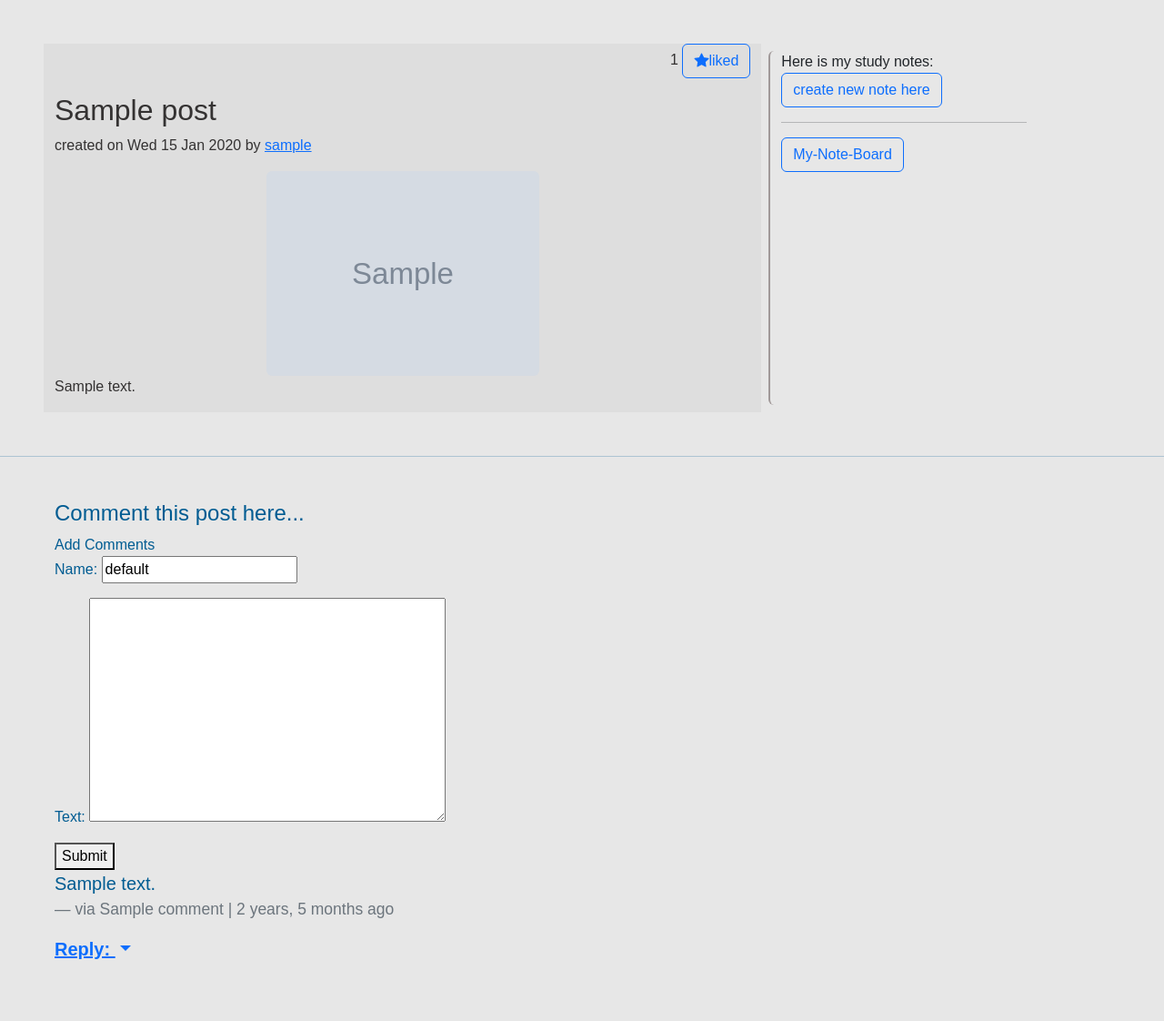
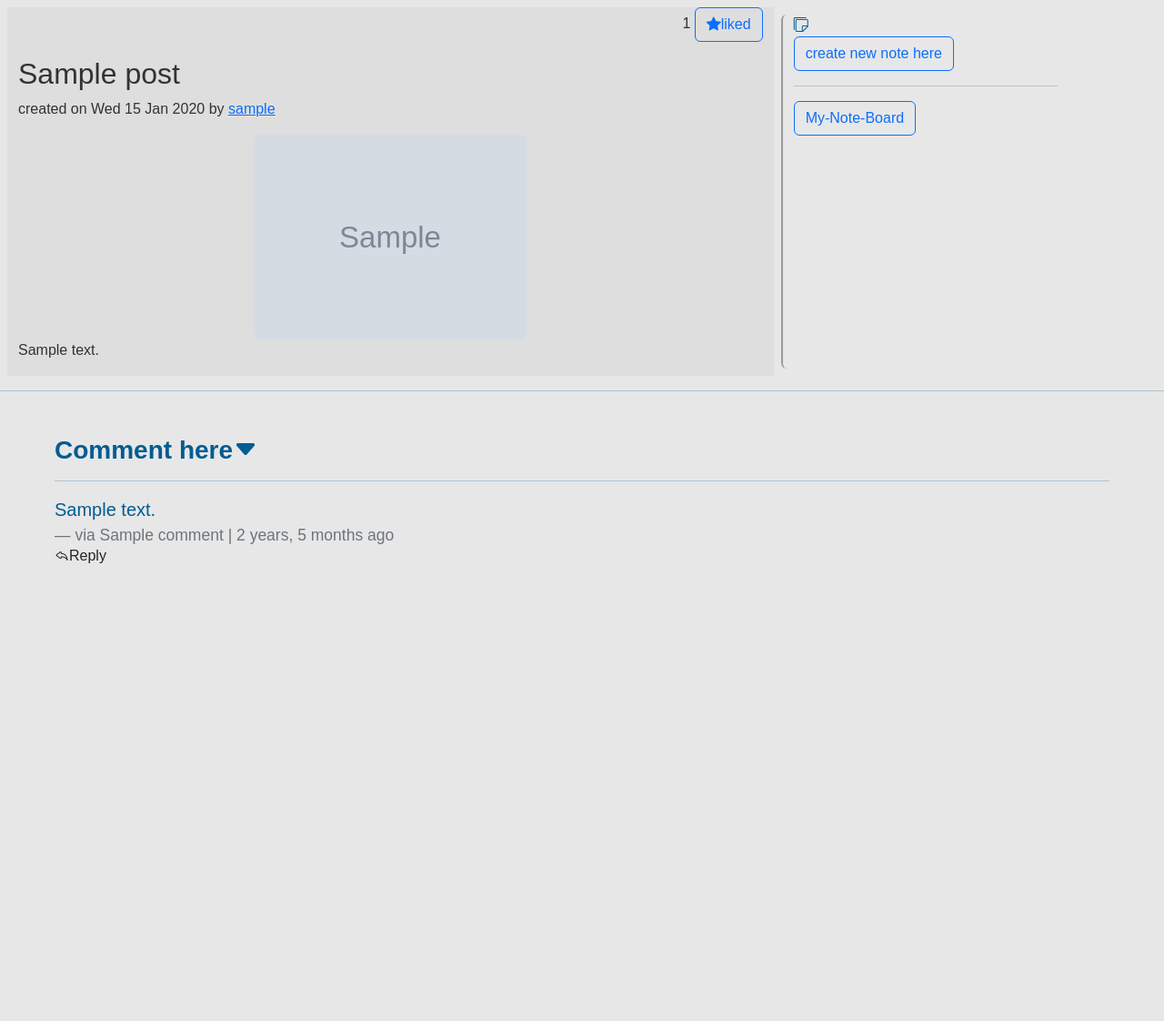
Before and after one commit to Jo-Zh/lba, a Django app: page /detail/1/ in a window 1280 px wide. Shown: the part 72-1194 px from the top of the page at 91% size. After the commit the page ends 691 px from the top, so only its background shows below. Run offline with Django 4.2, Linux system fonts and the light colour scheme; a user stored in the database is signed in; tables that the repository leaves empty hold one stand-in row (values such as "Sample post"); grey boxes marked "Sample" are stand-in pictures; some libraries are stand-ins or nearby versions.

Commit message:
update style

```diff
--- a/main/templates/main/detail.html
+++ b/main/templates/main/detail.html
@@ -1,7 +1,7 @@
 {% extends 'base.html'%}
 {% block title%} my reads {% endblock %}
 {% block content %}
-<div class="row m-5">
+<div class="row m-2">
     <div class="col-md-8 blog-main" style="background-color: #dedede; color:#343232">
         <p class="text-end">{{num}}
             {%if fav%}
@@ -28,8 +28,8 @@
         <p>{{post.content | safe}}</p>
 
     </div>
-    <div class="col-md-3 text-dark rounded m-2" style="border-left: 2px solid rgb(161, 153, 153)">
-        Here is my study notes:
+    <div class="col-md-3 rounded m-2" style="border-left: 2px solid rgb(161, 153, 153)">
+        <i class="bi bi-stickies"></i>
         {%if user.is_authenticated%}
         <p>
             <a class="btn btn-outline-primary btn-small" data-bs-toggle="collapse" href="#collapseExample1"
@@ -73,64 +73,71 @@
             </div>
         </div>
         {%else%}
-        <h5>To use notesboard, please log in.</h5>
+        <p class="card-text">To use notesboard, please log in.</p>
         {%endif%}
     </div>
 </div>
 <hr>
 <div class="row m-5">
     {%if user.is_authenticated%}
-    <h4>Comment this post here... </h4>
+    <div class="accordion-item">
+        <h2 class="accordion-header " id="headingOne">
+            <button class="accordion-button fs-3 fw-bold" type="button" data-bs-toggle="collapse"
+                data-bs-target="#collapseOne" aria-expanded="true" aria-controls="collapseOne">
+                Comment here<i class="bi bi-caret-down-fill"></i>
+            </button>
+            <hr>
+        </h2>
+        <div id="collapseOne" class="accordion-collapse collapse" aria-labelledby="headingOne"
+            data-bs-parent="#accordionExample">
+            <div class="accordion-body">
+                <form method="POST" class="d-flex flex-column w-25 h-50 ml-5 pb-5">
+                    {%csrf_token%}
+                    {{ form.as_table}}
+                    <input type="submit" value="Submit" name="comment" />
+                </form>
+            </div>
+        </div>
+    </div>
 
-    <form method="POST">
-        Add Comments
-        {%csrf_token%}
-        {{ form.as_p}}
-        <button type="submit" name="comment">Submit</button>
-    </form>
-
+    <div>
         {% for comment in comments %}
         <blockquote class="blockquote">
             <p class="lead">{{comment.text}}</p>
-        <footer class="blockquote-footer">via {{comment.name}} | {{comment.date|timesince}} ago</footer>
+            <footer class="blockquote-footer">via {{comment.name}} | {{comment.date|timesince}} ago
+                <div class="accordion-item">
+                    <h2 class="accordion-header" id="headingTwo">
+                        <button class="accordion-button collapsed text-dark" type="button" data-bs-toggle="collapse"
+                            data-bs-target="#collapseTwo" aria-expanded="true" aria-controls="collapseTwo">
+                            <i class="bi bi-reply"></i>Reply
+                        </button>
+                    </h2>
+                    <div id="collapseTwo" class="accordion-collapse collapse" aria-labelledby="headingTwo"
+                        data-bs-parent="#accordionExample">
+                        <div class="accordion-body">
+                            <form method="POST" class="d-flex flex-column w-25 h-50 ml-5 pb-5">
+                                {%csrf_token%}
+                                {{ form.as_table}}
+                                <input type="hidden" name="parent_id" value="{{comment.id}}">
+                                <input type="submit" value="reply" name="reply">
+                            </form>
+                        </div>
+                    </div>
+                </div>
+            </footer>
             {%for child_comment in comment.children%}
             <blockquote class="blockquote" style="text-indent: 50px;">
                 <p class="lead">{{child_comment.text}}</p>
                 <footer class="blockquote-footer">via {{child_comment.name}} | {{child_comment.date|timesince}} ago |
-                <div class="dropdown d-inline-block">
-                    <a class="card-link " href="#" role="button" id="dropdownMenuLink" data-bs-toggle="dropdown"
-                        aria-haspopup="true" aria-expanded="false">Reply:
+                    <!-- <div class="dropdown d-inline-block">
+                        <a class="card-link text-muted" href="#" role="button" id="dropdownMenuLink"
+                            data-bs-toggle="dropdown" aria-haspopup="false" aria-expanded="false">Reply:
                         </a>
-
-                    <div class="dropdown-menu" aria-labelledby="dropdownMenuLink">
-                        <form method="POST">
-                            {%csrf_token%}
-                            {{ form.as_p}}
-                            <input type="hidden" name="parent_id" value="{{child_comment.id}}">
-                            <input type="submit" value="reply" name="reply">
-                        </form>
-
-                    </div>
+                    </div> -->
                 </footer>
             </blockquote>
             {%endfor%}
 
-        <div class="dropdown show ">
-            <a class="card-link fw-bolder dropdown-toggle" href="#" role="button" id="dropdownMenuLink"
-                data-bs-toggle="dropdown" aria-haspopup="true" aria-expanded="false">
-                Reply:
-            </a>
-
-            <div class="dropdown-menu" aria-labelledby="dropdownMenuLink">
-                <form method="POST">
-                    {%csrf_token%}
-                    {{ form.as_p}}
-                    <input type="hidden" name="parent_id" value="{{comment.id}}">
-                    <input type="submit" value="reply" name="reply">
-                </form>
-
-            </div>
-        </div>
         </blockquote>
         {%empty%}
         No Comments at now...
@@ -139,6 +146,6 @@
         {%else%}
         To comment this article, please log in.
         {%endif%}
-
+    </div>
 </div>
 {%endblock%}
```
Also changed, not shown: README.md, 1 other file. Lines whose indentation alone changed are shown as unchanged.
